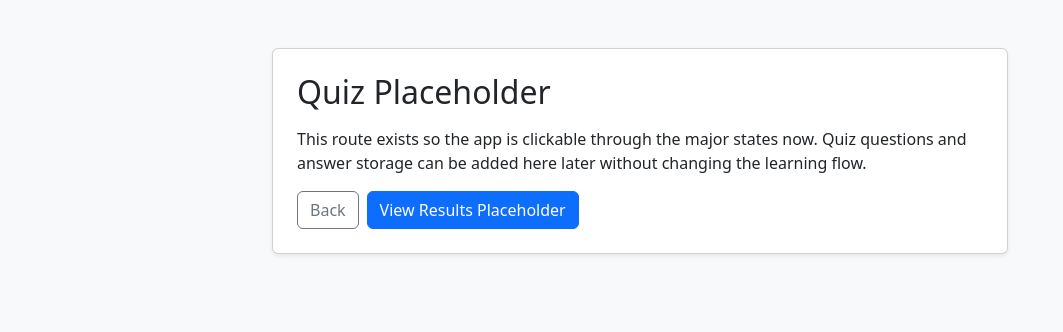
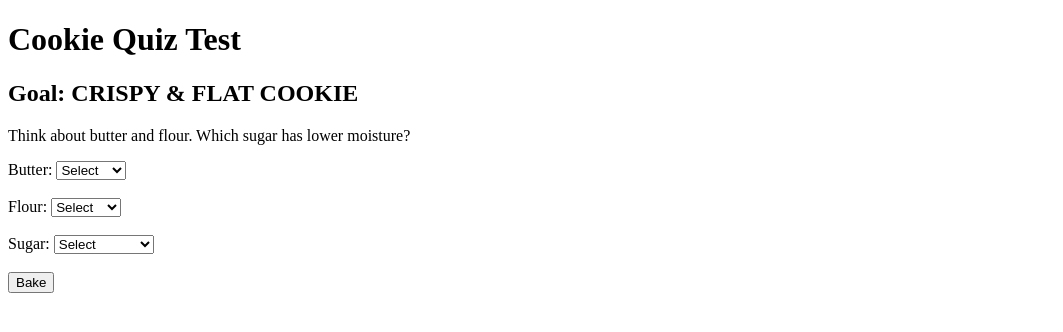
Before and after one commit to kiantheg/UI-Final-Project, a Flask app: page /quiz/1 in a window 1280 px wide. Shown: the top 332 px of the page, without its empty margins (0-1063 px from the left). Run offline with Flask 2, Linux system fonts and the light colour scheme.

Commit message:
Remove temporary server.py after integrating quiz logic into app.py

```diff
--- a/app.py
+++ b/app.py
@@ -8,6 +8,7 @@ from flask import Flask, abort, redirect, render_template, request, url_for
 BASE_DIR = Path(__file__).resolve().parent
 CONTENT_FILE = BASE_DIR / "data" / "course_content.json"
 SIMULATOR_FILE = BASE_DIR / "data" / "simulator_content.json"
+QUIZ_FILE = BASE_DIR / "data" / "quiz_content.json"
 STATE_FILE = BASE_DIR / "instance" / "user_state.json"
 
 app = Flask(__name__)
@@ -26,6 +27,10 @@ def load_content():
 def load_simulator_content():
     """Load simulator definitions and recipe rules from structured data."""
     return load_json_file(SIMULATOR_FILE)
+
+def load_quiz_content():
+    """Load quiz questions and end-page content from structured data."""
+    return load_json_file(QUIZ_FILE)
 
 
 def timestamp():
@@ -115,6 +120,53 @@ def record_quiz_visit(step):
     append_action(state, "quiz_step_visited", step=step)
     save_state(state)
 
+def check_quiz_answer(question, form_data):
+    if question["type"] == "ingredient":
+        butter = form_data.get("butter")
+        flour = form_data.get("flour")
+        sugar = form_data.get("sugar")
+
+        return (
+            butter == question["correct_answer"]["butter"]
+            and flour == question["correct_answer"]["flour"]
+            and sugar == question["correct_answer"]["sugar"]
+        ), {
+            "butter": butter,
+            "flour": flour,
+            "sugar": sugar,
+        }
+
+    if question["type"] == "multiple_choice":
+        answer = form_data.get("answer")
+        return answer == question["correct_answer"], {
+            "answer": answer,
+        }
+
+    return False, {}
+
+
+def record_quiz_answer(step, question, user_response, is_correct):
+    state = load_state()
+    state["quiz_answers"] = [entry for entry in state["quiz_answers"] if entry["step"] != step]
+
+    state["quiz_answers"].append(
+        {
+            "step": step,
+            "question_type": question["type"],
+            "response": user_response,
+            "correct": is_correct,
+            "timestamp": timestamp(),
+        }
+    )
+
+    append_action(
+        state,
+        "quiz_answer_submitted",
+        step=step,
+        correct=is_correct,
+    )
+    save_state(state)
+
 
 def record_simulator_entry():
     state = load_state()
@@ -146,6 +198,12 @@ def get_learning_step(learning_steps, step_number):
     for step in learning_steps:
         if step["step"] == step_number:
             return step
+    return None
+
+def get_quiz_question(quiz_questions, step_number):
+    for question in quiz_questions:
+        if question["id"] == step_number:
+            return question
     return None
 
 
@@ -288,28 +346,50 @@ def simulator():
     )
 
 
-@app.route("/quiz/<int:step>")
+@app.route("/quiz/<int:step>", methods=["GET", "POST"])
 def quiz_step(step):
-    content = load_content()
-    record_quiz_visit(step)
+    quiz_content = load_quiz_content()
+    quiz_questions = quiz_content["quiz_questions"]
+    question = get_quiz_question(quiz_questions, step)
+
+    if question is None:
+        return redirect(url_for("results"))
+
+    if request.method == "GET":
+        record_quiz_visit(step)
+        return render_template("quiz_test.html", question=question)
+
+    is_correct, user_response = check_quiz_answer(question, request.form)
+    record_quiz_answer(step, question, user_response, is_correct)
+
+    next_step = step + 1
+    is_last = step == len(quiz_questions)
+
     return render_template(
-        "placeholder.html",
-        page_title=content["quiz_placeholder"]["title"],
-        message=content["quiz_placeholder"]["message"],
-        back_url=url_for("simulator"),
-        next_url=url_for("results"),
-        next_label="View Results Placeholder",
+        "feedback_test.html",
+        question=question,
+        is_correct=is_correct,
+        next_step=next_step,
+        is_last=is_last,
     )
 
 
 @app.route("/results")
 def results():
     content = load_content()
+    quiz_content = load_quiz_content()
     state = load_state()
+
+    total_questions = len(quiz_content["quiz_questions"])
+    correct_answers = sum(1 for answer in state["quiz_answers"] if answer["correct"])
+
     return render_template(
         "results.html",
         page=content["results_page"],
         state=state,
+        quiz_end_page=quiz_content["quiz_end_page"],
+        quiz_score=correct_answers,
+        total_questions=total_questions,
     )
 
 
--- /dev/null
+++ b/data/quiz_content.json
@@ -0,0 +1,59 @@
+{
+  "quiz_questions": [
+    {
+      "id": 1,
+      "type": "ingredient",
+      "goal": "CRISPY & FLAT COOKIE",
+      "hint": "Think about butter and flour. Which sugar has lower moisture?",
+      "correct_answer": {
+        "butter": "high",
+        "flour": "low",
+        "sugar": "white"
+      },
+      "feedback_text": "Correct! High butter increases spreading. White sugar creates a crisp texture. Low flour keeps the cookie thin and flat."
+    },
+    {
+      "id": 2,
+      "type": "ingredient",
+      "goal": "CHEWY & THICK COOKIE",
+      "hint": "Use ingredients that reduce spreading and add moisture.",
+      "correct_answer": {
+        "butter": "low",
+        "flour": "high",
+        "sugar": "brown"
+      },
+      "feedback_text": "Correct! Brown sugar adds moisture and chewiness. More flour gives the cookie structure. Less butter reduces spreading."
+    },
+    {
+      "id": 3,
+      "type": "multiple_choice",
+      "prompt": "Oh no! My cookies came out too soft :(, but I wanted them crispier. What should I change?",
+      "choices": [
+        "Use brown sugar",
+        "Use white sugar",
+        "Increase flour",
+        "Reduce butter"
+      ],
+      "correct_answer": "Use white sugar",
+      "feedback_text": "Correct! Yay you saved my cookies!"
+    },
+    {
+      "id": 4,
+      "type": "multiple_choice",
+      "prompt": "Oh no! My cookies spread too much and came out flat. I wanted them thick and chewy. What should I change?",
+      "choices": [
+        "Add more flour and use brown sugar",
+        "Increase butter and use white sugar",
+        "Reduce flour and increase butter",
+        "Use white sugar and reduce flour"
+      ],
+      "correct_answer": "Add more flour and use brown sugar",
+      "feedback_text": "Correct! I am so grateful for you, have a cookie please :)"
+    }
+  ],
+  "quiz_end_page": {
+    "title": "COMPLETE",
+    "message": "HAVE A COOKIE & A GOOD DAY!",
+    "button_text": "RESTART"
+  }
+}
--- /dev/null
+++ b/templates/quiz_test.html
@@ -0,0 +1,60 @@
+<!DOCTYPE html>
+<html>
+<head>
+    <title>Quiz Test</title>
+</head>
+<body>
+    <h1>Cookie Quiz Test</h1>
+
+    {% if question.type == "ingredient" %}
+        <h2>Goal: {{ question.goal }}</h2>
+        <p>{{ question.hint }}</p>
+
+        <form method="POST">
+            <label>Butter:</label>
+            <select name="butter" required>
+                <option value="">Select</option>
+                <option value="low">Low</option>
+                <option value="medium">Medium</option>
+                <option value="high">High</option>
+            </select>
+
+            <br><br>
+
+            <label>Flour:</label>
+            <select name="flour" required>
+                <option value="">Select</option>
+                <option value="low">Low</option>
+                <option value="medium">Medium</option>
+                <option value="high">High</option>
+            </select>
+
+            <br><br>
+
+            <label>Sugar:</label>
+            <select name="sugar" required>
+                <option value="">Select</option>
+                <option value="white">White Sugar</option>
+                <option value="brown">Brown Sugar</option>
+            </select>
+
+            <br><br>
+
+            <button type="submit">Bake</button>
+        </form>
+    {% else %}
+        <h2>{{ question.prompt }}</h2>
+
+        <form method="POST">
+            {% for choice in question.choices %}
+                <input type="radio" name="answer" value="{{ choice }}" required>
+                <label>{{ choice }}</label>
+                <br>
+            {% endfor %}
+
+            <br>
+            <button type="submit">Submit</button>
+        </form>
+    {% endif %}
+</body>
+</html>
```
Also changed, not shown: server.py (deleted, +0 -73 lines), templates/feedback_test.html (added, +25 -0 lines), templates/result_test.html (added, +15 -0 lines), templates/results.html (+8 -0 lines).
